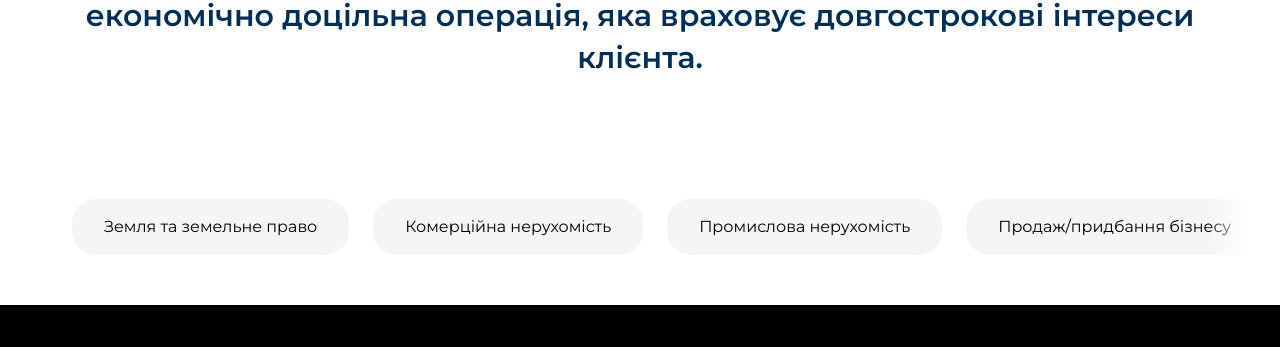
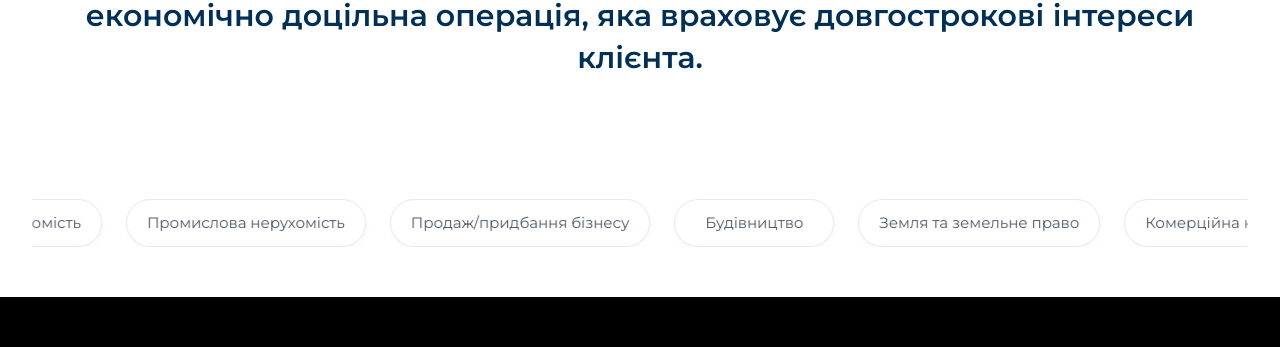
Before and after one commit to Chornei-Olha/Land-horizon, a Next.js app: page / in a window 1280 px wide. Shown: the part 2504-2851 px from the top of the page. Built offline with nearby package versions, Linux system fonts and the light colour scheme.

Commit message:
first commit

```diff
--- a/package.json
+++ b/package.json
@@ -51,6 +51,7 @@
     "@tailwindcss/typography": "^0.5.16",
     "next": "14.2.0",
     "react": "18.2.0",
+    "react-countup": "^6.5.3",
     "react-dom": "18.2.0",
     "recharts": "^2.15.2",
     "swiper": "^11.2.10",
--- a/src/components/common/FinalStatistics.tsx
+++ b/src/components/common/FinalStatistics.tsx
@@ -2,15 +2,17 @@
 
 import { useEffect, useRef, useState } from 'react';
 
-function useCountUp(to: number, duration = 2000) {
+function useCountUp(start: boolean, to: number, duration = 2000) {
   const [count, setCount] = useState(0);
-  const frame = useRef(0);
-  const start = useRef<number | null>(null);
+  const frame = useRef<number | null>(null);
+  const startTime = useRef<number | null>(null);
 
   useEffect(() => {
+    if (!start) return;
+
     const step = (timestamp: number) => {
-      if (!start.current) start.current = timestamp;
-      const progress = timestamp - start.current;
+      if (!startTime.current) startTime.current = timestamp;
+      const progress = timestamp - startTime.current;
       const percent = Math.min(progress / duration, 1);
       setCount(Math.floor(to * percent));
       if (percent < 1) {
@@ -19,8 +21,12 @@ function useCountUp(to: number, duration = 2000) {
     };
 
     frame.current = requestAnimationFrame(step);
-    return () => cancelAnimationFrame(frame.current);
-  }, [to, duration]);
+
+    return () => {
+      if (frame.current) cancelAnimationFrame(frame.current);
+      startTime.current = null;
+    };
+  }, [start, to, duration]);
 
   return count;
 }
@@ -32,7 +38,7 @@ export default function FinalStatistics() {
   useEffect(() => {
     const observer = new IntersectionObserver(
       ([entry]) => {
-        if (entry.isIntersecting) setStart(true);
+        setStart(entry.isIntersecting); // true, когда в зоне видимости
       },
       { threshold: 0.5 }
     );
@@ -56,7 +62,7 @@ export default function FinalStatistics() {
         <div className="bg-global-13 rounded-[10px] p-6">
           <div className="flex flex-col sm:flex-row justify-center items-center divide-y sm:divide-y-0 sm:divide-x divide-global-2">
             {statistics.map((stat, index) => {
-              const count = useCountUp(start ? stat.value : 0);
+              const count = useCountUp(start, stat.value);
 
               return (
                 <div key={index} className="flex-1 text-center py-4 sm:py-0 sm:px-8">
--- a/src/components/common/ServicesSection.tsx
+++ b/src/components/common/ServicesSection.tsx
@@ -61,23 +61,21 @@ export default function ServicesSection() {
     <div id="services" className="w-full">
       {/* Service Categories */}
       <div className="relative w-full bg-white py-[50px] px-4 sm:px-6 lg:px-8 overflow-hidden">
-        <div className="relative z-0">
-          {/* Левая маска */}
-          <div className="pointer-events-none absolute left-0 top-0 h-full w-10 z-10 bg-gradient-to-r from-white to-transparent"></div>
-          {/* Правая маска */}
-          <div className="pointer-events-none absolute right-0 top-0 h-full w-10 z-10 bg-gradient-to-l from-white to-transparent"></div>
+        {/* Маски по краям */}
+        <div className="pointer-events-none absolute left-0 top-0 h-full w-10 z-10 bg-gradient-to-r from-white to-transparent"></div>
+        <div className="pointer-events-none absolute right-0 top-0 h-full w-10 z-10 bg-gradient-to-l from-white to-transparent"></div>
 
-          <div className="overflow-x-auto scrollbar-hide">
-            <div className="flex gap-4 sm:gap-6 w-max px-10">
-              {serviceCategories.map((category, index) => (
-                <button
-                  key={index}
-                  className="whitespace-nowrap px-6 md:px-8 py-4 rounded-[24px] text-[15px] md:text-[16px] font-inter font-normal text-black bg-[#f5f5f5]"
-                >
-                  {category}
-                </button>
-              ))}
-            </div>
+        {/* Бесконечный скролл */}
+        <div className="overflow-hidden">
+          <div className="flex w-max animate-marquee gap-6">
+            {[...serviceCategories, ...serviceCategories].map((category, index) => (
+              <div
+                key={index}
+                className="min-w-[160px] px-5 py-3 rounded-[30px] bg-white/60 shadow-[0_2px_6px_rgba(0,0,0,0.04)] border border-gray-200 text-center transition-transform duration-300 backdrop-blur-md hover:scale-[1.02]"
+              >
+                <p className="text-[15px] font-inter text-gray-600">{category}</p>
+              </div>
+            ))}
           </div>
         </div>
       </div>
--- a/tailwind.config.js
+++ b/tailwind.config.js
@@ -3,6 +3,15 @@ module.exports = {
   darkMode: 'class',
   theme: {
     extend: {
+      animation: {
+        marquee: 'marquee 20s linear infinite',
+      },
+      keyframes: {
+        marquee: {
+          '0%': { transform: 'translateX(0%)' },
+          '100%': { transform: 'translateX(-50%)' },
+        },
+      },
       colors: {
         global: {
           background1: 'var(--global-bg-1)',
```
